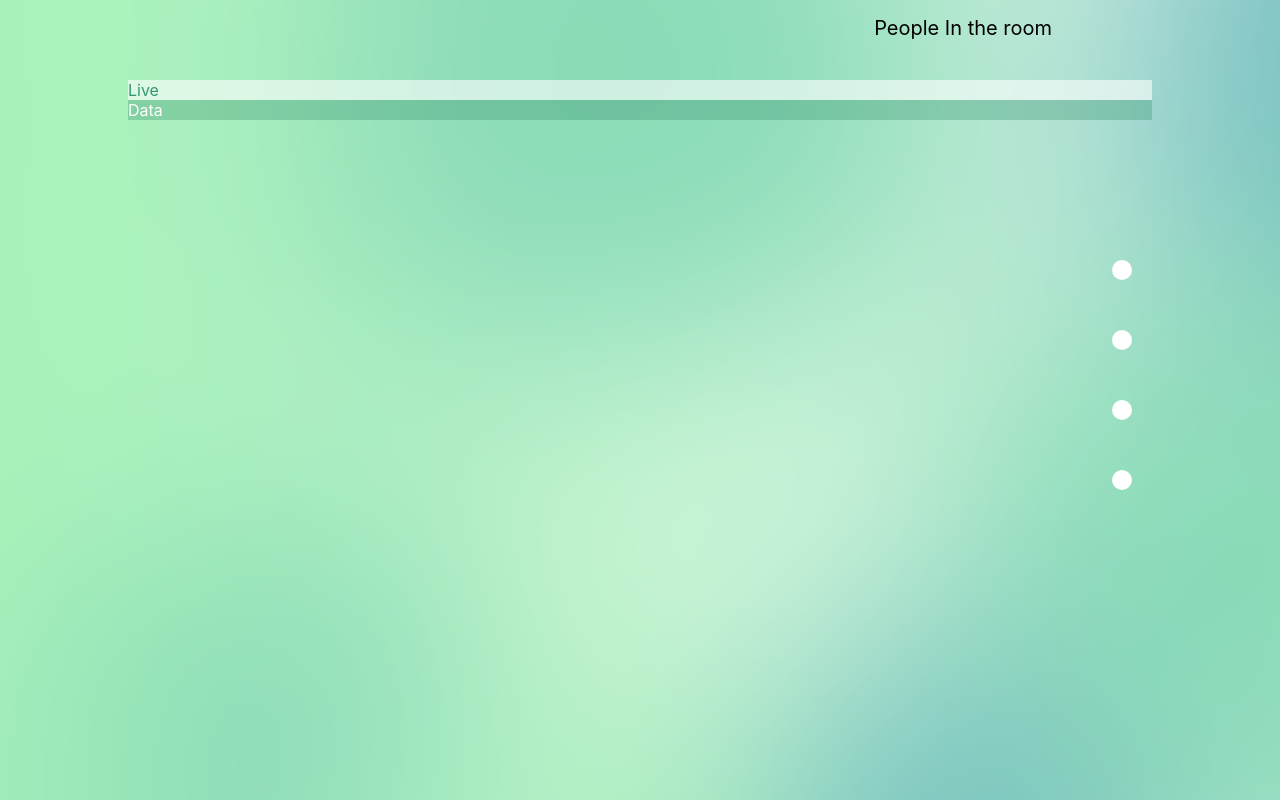
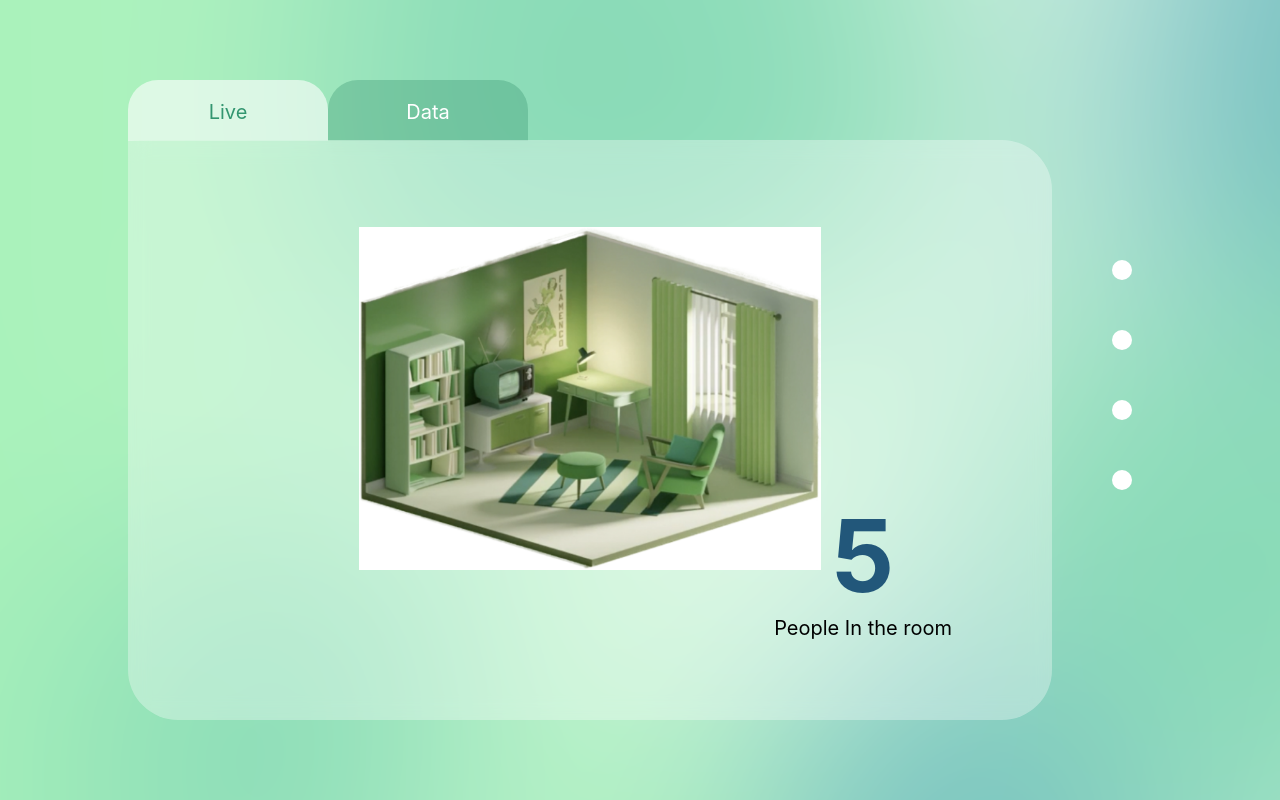
Before and after one commit to etinaude/Zona, a React (Create React App) app in the folder frontend/: page / in a window 1280 px wide. Built offline with nearby package versions, Linux system fonts and the light colour scheme.

Commit message:
content pages

```diff
--- a/frontend/src/App.js
+++ b/frontend/src/App.js
@@ -1,12 +1,14 @@
 import './App.scss';
 import React, { useState } from 'react';
-import Table from './components/Table';
-import Graph from './components/Chart';
-import Nav from './components/Nav';
-import About from "./pages/About"
-import Locations from "./pages/Locations"
+// import Table from './components/Table';
+import ViewTab from './components/ViewTab';
+// import Graph from './components/Chart';
+
+// import About from "./pages/About"
+// import Locations from "./pages/Locations"
 import Welcome from "./pages/Welcome"
 import Live from "./components/Live"
+import Data from "./components/Data"
 
 
 
@@ -35,6 +37,11 @@ function App() {
     }
   }
 
+  var [viewElement, switchView] = useState(<Live />);
+  var [viewTab, switchViewTab] = useState(
+    <><ViewTab active="active" title="Live" changeTabInput={changeTab} />
+      <ViewTab active="no-active" title="Data" changeTabInput={changeTab} />
+    </>);
 
 
   return (
@@ -42,13 +49,11 @@ function App() {
       <div className="background"></div>
       <Welcome />
       <div className="template">
-        <div className="tabs">
-          <div className="active">Live</div>
-          <div className="no-active">Data</div>
-
+        <div className="view-tabs">
+          {viewTab}
         </div>
         <div className="room-area">
-          <Live />
+          {viewElement}
         </div>
         <div className="room-tab">
           <div className="active"></div>
@@ -58,12 +63,7 @@ function App() {
         </div>
 
       </div>
-      {/* <Nav changeTab={changeTab} ></Nav> */}
-      {/* <Locations></Locations> */}
-      {/* {tabElement} */}
-      {/* <About></About> */}
-      {/* <Table></Table> */}
-      {/* <Graph></Graph> */}
+
     </div >
   );
 }
--- a/frontend/src/App.scss
+++ b/frontend/src/App.scss
@@ -71,6 +71,31 @@
 
   .active:hover {
     background-color: rgba(193, 255, 206, 0.6);
+  }
+}
+
+.room-area {
+  position: absolute;
+  bottom: 0;
+  left: 0;
+  width: calc(100% - 100px);
+  height: calc(100% - 60px);
+  background-color: #fff5;
+  border-radius: 0 50px 50px 50px;
+  backdrop-filter: blur(10px);
+
+  .center-container {
+    display: flex;
+    height: 100%;
+    div {
+      margin: auto;
+    }
+  }
+
+  .ReactChart {
+    svg {
+      overflow: visible !important;
+    }
   }
 }
 
--- a/frontend/src/components/Chart.js
+++ b/frontend/src/components/Chart.js
@@ -23,20 +23,20 @@ export default class Table extends React.Component {
         getData();
     }
 
-    data =
-        [
-            {
-                label: 'Series 2',
-                data: [[0, 1], [1, 2]]
-            }
-        ]
+    series =
+        () => ({
+            type: 'area'
+        })
+
+
 
     axes = [
-        { primary: true, type: 'linear', position: 'bottom' },
-        { type: 'linear', position: 'left' }
+        { primary: true, type: 'time', position: 'bottom' },
+        { type: 'linear', position: 'left', stacked: true }
     ]
 
     render() {
+
         return (
             <div
                 style={{
@@ -44,16 +44,21 @@ export default class Table extends React.Component {
                     height: '500px'
                 }}
             >
-                <Chart data={this.state.data} axes={this.axes} />
+                <Chart data={this.state.data} axes={this.axes} series={this.series} />
             </div>
         )
     }
 
     formatData(rawData) {
-        let data = []
-        for (let i = 0; i < rawData.length; i++) {
-            data.push([i, rawData[i].rooms[0].count])
+
+        let data = [[new Date(), 0]]
+        for (let datum of rawData) {
+            console.log(new Date(datum.time))
+            data.push([datum.time, datum.rooms[0].count])
         }
+        data = data.sort((a, b) => b.time - a.time)
+
+        console.log(data)
         return [{
             label: 'series', data: data
         }]
--- /dev/null
+++ b/frontend/src/components/Data.js
@@ -0,0 +1,16 @@
+import '../App.scss';
+import React, { useState } from 'react';
+import Table from './Chart';
+
+function Data(props) {
+    var changeTab = () => {
+        props.changeTabInput(props.title);
+    }
+    return (
+        <div className="center-container">
+            <Table />
+        </div>
+    );
+}
+
+export default Data;
```
